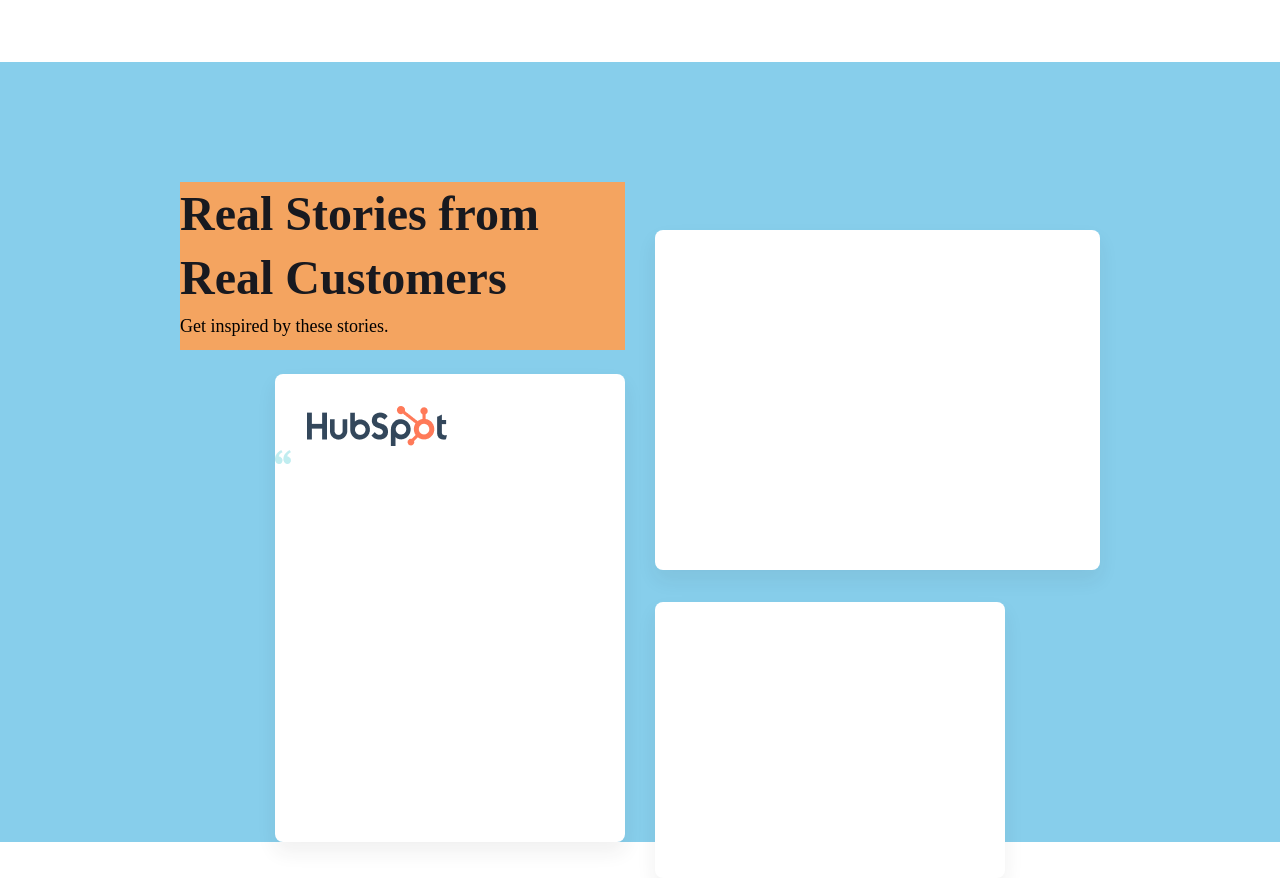
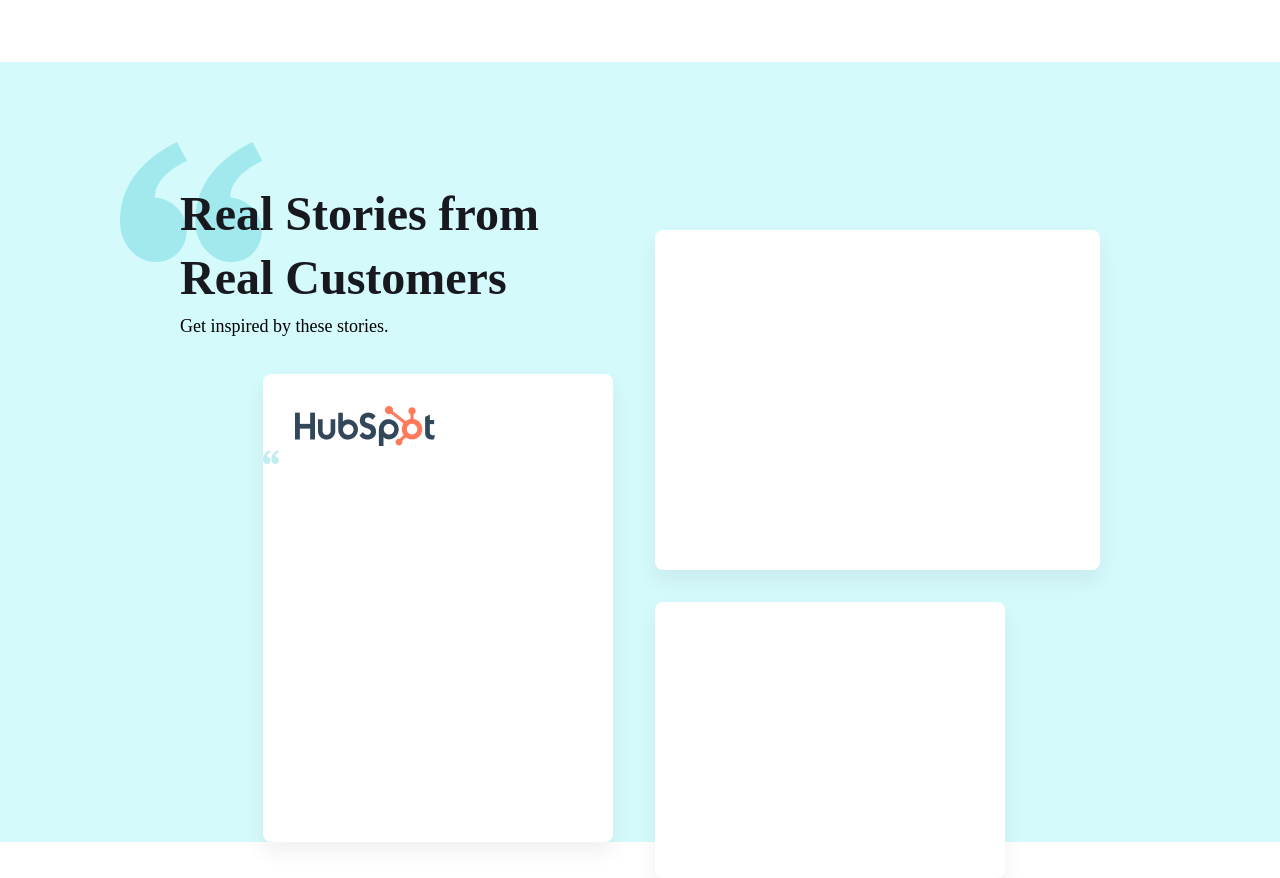
Before and after one commit to aaydinsoftware/My-Portfolio, a plain HTML site: page index.html in a window 1280 px wide. Shown: the part 1601-2479 px from the top of the page. Drawn offline with Linux system fonts and the light colour scheme.

Commit message:
testimonial3

```diff
--- a/index.html
+++ b/index.html
@@ -179,6 +179,10 @@
         </div>
 
         <div class="testimonial">
+
+            <div class="bigmark">
+                <img src="images/bigmark.png" alt="">
+            </div>
             <div class="sectionHeading">
                 <div class="bigtext">
                     <h2 class="bigdesc">Real Stories from Real Customers</h2>
--- a/style.css
+++ b/style.css
@@ -238,17 +238,20 @@
 /*Testiminoal*/
 
 .testimonial{
-    background-color: skyblue;
+    background-color: #D5FAFC;
     width: 1440px;
     height: 896px;
     display: flex;
 
 }
 
+.bigmark{
+    margin-left: 200px;
+    margin-top: 80px;
+}
 
 .sectionHeading{
     position:absolute;
-    background-color: sandybrown;
     width: 445px;
     height: 168px;
     margin-left: 260px;
@@ -297,7 +300,7 @@
     height: 468px;
     box-shadow: 0px 10px 20px rgba(41, 41, 42, 0.07);
     border-radius: 8px;
-    margin-left: 355px;
+    margin-left: px;
     margin-top: 312px;
 
 }
```
Also changed, not shown: images/bigmark.png (added).
